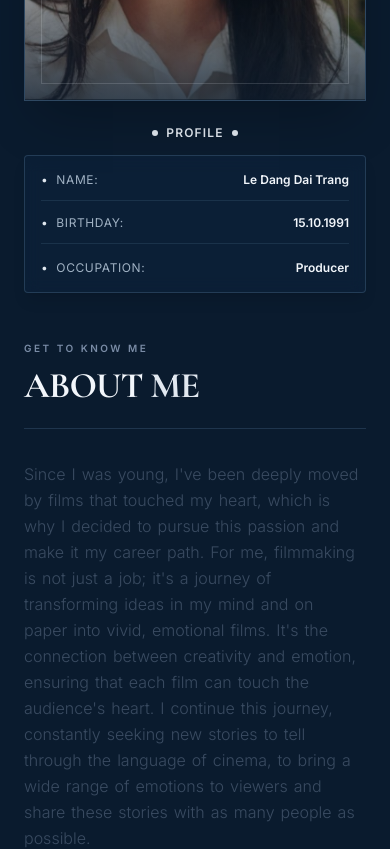
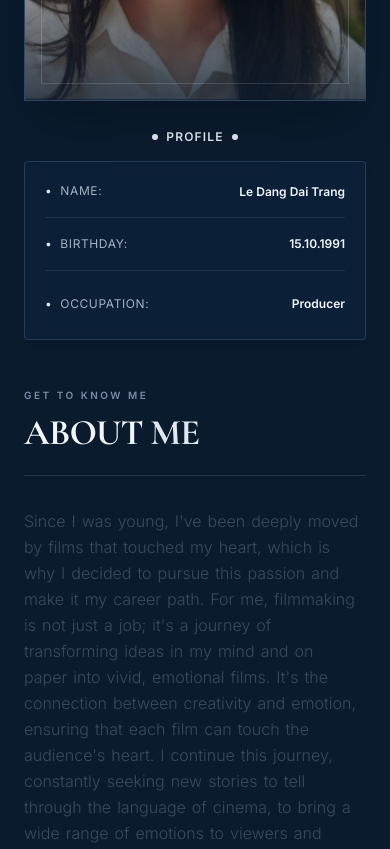
Before and after one commit to Schizophren-ia/Portfolio, a React (Vite) app: page / in a window 390 px wide. Shown: the part 1300-2149 px from the top of the page. Built offline with nearby package versions, Linux system fonts and the light colour scheme.

Commit message:
Update portfolio layout and film archive

```diff
--- a/index.html
+++ b/index.html
@@ -2,10 +2,9 @@
 <html lang="en" class="dark scroll-smooth">
   <head>
     <meta charset="UTF-8" />
-    <link rel="icon" type="image/svg+xml" href="/favicon.svg" />
     <meta name="viewport" content="width=device-width, initial-scale=1.0" />
 
-    <title>LÊ ĐẶNG ĐÀI TRANG — Film Producer</title>
+    <title>Portfolio</title>
     <meta name="description" content="Cinematic portfolio of Lê Đặng Đài Trang — Film Producer based in Ho Chi Minh City, Vietnam. Story about me, story about film, story about dream." />
     <meta name="keywords" content="Lê Đặng Đài Trang, Film Producer, Nhà sản xuất phim, Điện ảnh Việt Nam, Nhắm mắt thấy mùa hè, Trời sáng rồi ta ngủ đi thôi, Sài Gòn trong cơn mưa, Trái tim quái vật, Giao lộ 8675" />
     <meta name="author" content="Lê Đặng Đài Trang" />
--- a/src/components/AboutSection.tsx
+++ b/src/components/AboutSection.tsx
@@ -98,7 +98,7 @@ export const AboutSection: React.FC = () => {
 
   return (
     <section id="about" ref={sectionRef} className="relative overflow-hidden border-t border-deep-bronze/30 bg-noble-black py-20 sm:py-28" aria-label="About the Filmmaker">
-      <div className="mx-auto max-w-7xl px-6 sm:px-8">
+      <div className="portfolio-container">
         <div className="mb-8 flex items-center gap-3">
           <span className="font-montserrat text-xs font-semibold uppercase tracking-cinema text-wainscot-green">{filmmakerContent.bio.actLabel}</span>
           <span className="h-px w-12 bg-olivia/50" />
@@ -117,32 +117,32 @@ export const AboutSection: React.FC = () => {
             </div>
 
             {/* Profile section centered directly beneath the photo with generous row spacing */}
-            <div className="mt-6 w-full max-w-md mx-auto flex flex-col items-center">
-              <div className="inline-flex items-center gap-2 mb-3.5">
+            <div className="mx-auto mt-7 flex w-full max-w-md flex-col items-center text-center">
+              <div className="mb-4 inline-flex items-center justify-center gap-2">
                 <span className="h-1.5 w-1.5 rounded-full bg-hive-delight" />
                 <p className="font-montserrat text-xs font-bold uppercase tracking-widest text-hive-delight">Profile</p>
                 <span className="h-1.5 w-1.5 rounded-full bg-hive-delight" />
               </div>
 
-              <div className="w-full rounded border border-deep-bronze/60 bg-[#112A46]/35 p-4 sm:p-5 backdrop-blur-sm shadow-lg">
-                <dl className="space-y-3.5 font-montserrat text-xs sm:text-sm">
-                  <div className="flex items-center justify-between border-b border-deep-bronze/40 pb-3">
-                    <dt className="flex items-center gap-2 uppercase tracking-wider text-wainscot-green">
+              <div className="w-full rounded border border-deep-bronze/60 bg-[#112A46]/35 p-5 shadow-lg backdrop-blur-sm sm:p-6">
+                <dl className="space-y-4 font-montserrat text-xs sm:text-sm">
+                  <div className="grid min-h-8 grid-cols-[minmax(7rem,auto)_minmax(0,1fr)] items-center gap-4 border-b border-deep-bronze/40 pb-4">
+                    <dt className="flex items-center gap-2 text-left uppercase tracking-wider text-wainscot-green">
                       <span className="text-hive-delight">•</span> Name:
                     </dt>
-                    <dd className="font-semibold text-solo">Le Dang Dai Trang</dd>
+                    <dd className="break-words text-right font-semibold leading-relaxed text-solo">Le Dang Dai Trang</dd>
                   </div>
-                  <div className="flex items-center justify-between border-b border-deep-bronze/40 pb-3">
-                    <dt className="flex items-center gap-2 uppercase tracking-wider text-wainscot-green">
+                  <div className="grid min-h-8 grid-cols-[minmax(7rem,auto)_minmax(0,1fr)] items-center gap-4 border-b border-deep-bronze/40 pb-4">
+                    <dt className="flex items-center gap-2 text-left uppercase tracking-wider text-wainscot-green">
                       <span className="text-hive-delight">•</span> Birthday:
                     </dt>
-                    <dd className="font-semibold text-solo">15.10.1991</dd>
+                    <dd className="break-words text-right font-semibold leading-relaxed text-solo">15.10.1991</dd>
                   </div>
-                  <div className="flex items-center justify-between pt-0.5">
-                    <dt className="flex items-center gap-2 uppercase tracking-wider text-wainscot-green">
+                  <div className="grid min-h-8 grid-cols-[minmax(7rem,auto)_minmax(0,1fr)] items-center gap-4 pt-0.5">
+                    <dt className="flex items-center gap-2 text-left uppercase tracking-wider text-wainscot-green">
                       <span className="text-hive-delight">•</span> Occupation:
                     </dt>
-                    <dd className="font-semibold text-solo">Producer</dd>
+                    <dd className="break-words text-right font-semibold leading-relaxed text-solo">Producer</dd>
                   </div>
                 </dl>
               </div>
--- a/src/components/FilmmakingSection.tsx
+++ b/src/components/FilmmakingSection.tsx
@@ -121,10 +121,10 @@ const ScrollableShelf: React.FC<{
       <div
         ref={containerRef}
         onScroll={checkScroll}
-        className="flex gap-5 sm:gap-6 overflow-x-auto scrollbar-none scroll-smooth pb-3 pt-1 snap-x snap-mandatory"
+        className="scrollbar-none flex w-full snap-x snap-mandatory gap-5 overflow-x-auto overscroll-x-contain scroll-smooth pb-3 pt-1 sm:gap-6"
       >
         {films.map((film) => (
-          <div key={film.id} className="w-[280px] sm:w-[320px] lg:w-[360px] shrink-0 snap-start">
+          <div key={film.id} className="w-full max-w-[360px] shrink-0 snap-start">
             <FilmCard film={film} onOpen={() => onOpen(film.archiveIndex)} className="w-full" />
           </div>
         ))}
@@ -185,7 +185,7 @@ export const FilmmakingSection: React.FC = () => {
           CINEMA ARCHIVE · CINEMA ARCHIVE
         </div>
 
-        <header className="relative z-10 mx-auto mb-14 max-w-7xl px-6 sm:px-8">
+        <header className="portfolio-container relative z-10 mb-14">
           <div className="flex flex-col gap-5 border-b border-deep-bronze/40 pb-7 sm:flex-row sm:items-end sm:justify-between">
             <div>
               <div className="mb-3 flex items-center gap-3">
@@ -216,7 +216,7 @@ export const FilmmakingSection: React.FC = () => {
 
             return (
               <section key={category.id} aria-labelledby={`archive-${category.id}`}>
-                <div className="mx-auto mb-6 flex max-w-7xl items-end justify-between gap-5 px-6 sm:px-8">
+                <div className="portfolio-container mb-6 flex items-end justify-between gap-5">
                   <div className="flex items-baseline gap-3 sm:gap-5">
                     <span className="font-mono text-xs text-stone-ground">0{categoryIndex + 1}</span>
                     <div>
@@ -227,7 +227,7 @@ export const FilmmakingSection: React.FC = () => {
                   <span className="font-mono text-xs text-hive-delight">{String(indexed.length).padStart(2, '0')} WORKS</span>
                 </div>
 
-                <div className="mx-auto max-w-7xl px-6 sm:px-8">
+                <div className="portfolio-container">
                   {indexed.length === 0 ? (
                     <div className="flex min-h-48 flex-col items-center justify-center border border-dashed border-deep-bronze/80 bg-[#112A46]/70 text-center">
                       <Sparkles className="mb-4 h-6 w-6 text-hive-delight" />
@@ -235,15 +235,16 @@ export const FilmmakingSection: React.FC = () => {
                       <span className="mt-2 font-montserrat text-[10px] uppercase tracking-cinema text-wainscot-green">Coming soon</span>
                     </div>
                   ) : category.id === 'movie' ? (
-                    /* Movie feature films in a clean responsive grid bounded and balanced on both sides */
-                    <div className="grid grid-cols-1 sm:grid-cols-2 lg:grid-cols-3 gap-6 sm:gap-7">
+                    /* Center incomplete rows so movie cards keep equal left and right margins. */
+                    <div className="movie-grid">
                       {indexed.map((film) => (
-                        <FilmCard
-                          key={film.id}
-                          film={film}
-                          onOpen={() => setActiveFilmIndex(film.archiveIndex)}
-                          className="w-full"
-                        />
+                        <div key={film.id} className="movie-grid-cell">
+                          <FilmCard
+                            film={film}
+                            onOpen={() => setActiveFilmIndex(film.archiveIndex)}
+                            className="h-full w-full"
+                          />
+                        </div>
                       ))}
                     </div>
                   ) : indexed.length <= 3 ? (
--- a/src/data/content.ts
+++ b/src/data/content.ts
@@ -258,6 +258,26 @@ export const filmmakerContent: FilmmakerContent = {
       ],
       tools: ["Martial Arts Choreography", "Multi-Location Drone Cinematography", "Panoramic Road Filmmaking"],
       laurel: "Theatrical Nationwide Release 2023"
+    },
+    {
+      id: "doi-gi-mo-di",
+      index: "06/06",
+      title: "ĐỢI GÌ MƠ ĐI",
+      year: "Archive",
+      role: "Producer",
+      genre: "Feature Film",
+      duration: "Watch online",
+      aspectRatio: "16:9",
+      thumbnail: "https://img.youtube.com/vi/13abLbVVAaA/maxresdefault.jpg",
+      youtubeUrl: "https://www.youtube.com/watch?v=13abLbVVAaA",
+      videoUrl: "https://www.youtube.com/embed/13abLbVVAaA?autoplay=1&mute=0",
+      logline: "Watch the film on YouTube.",
+      synopsis: "Open the YouTube video for film details and credits.",
+      credits: [
+        { label: "Role", value: "Producer" },
+        { label: "Source", value: "YouTube" }
+      ],
+      tools: []
     }
   ],
 
--- a/src/index.css
+++ b/src/index.css
@@ -134,6 +134,47 @@ a,
   min-height: 44px;
 }
 
+/* Shared horizontal bounds for the edited portfolio sections. */
+.portfolio-container {
+  width: 100%;
+  max-width: 80rem;
+  margin-inline: auto;
+  padding-inline: 1.5rem;
+}
+
+/* Keep incomplete movie rows centered with balanced outer margins. */
+.movie-grid {
+  display: flex;
+  flex-wrap: wrap;
+  justify-content: center;
+  gap: 1.5rem;
+}
+
+.movie-grid-cell {
+  flex: 0 0 100%;
+  min-width: 0;
+}
+
+@media (min-width: 640px) {
+  .portfolio-container {
+    padding-inline: 2rem;
+  }
+
+  .movie-grid {
+    gap: 1.75rem;
+  }
+
+  .movie-grid-cell {
+    flex-basis: calc((100% - 1.75rem) / 2);
+  }
+}
+
+@media (min-width: 1024px) {
+  .movie-grid-cell {
+    flex-basis: calc((100% - 3.5rem) / 3);
+  }
+}
+
 /* Subtle Cinematic Dust & Optical HUD Animations */
 @keyframes cineDustFloat {
   0% {
```
Also changed, not shown: src/data/archiveData.ts (+5 -3 lines).
